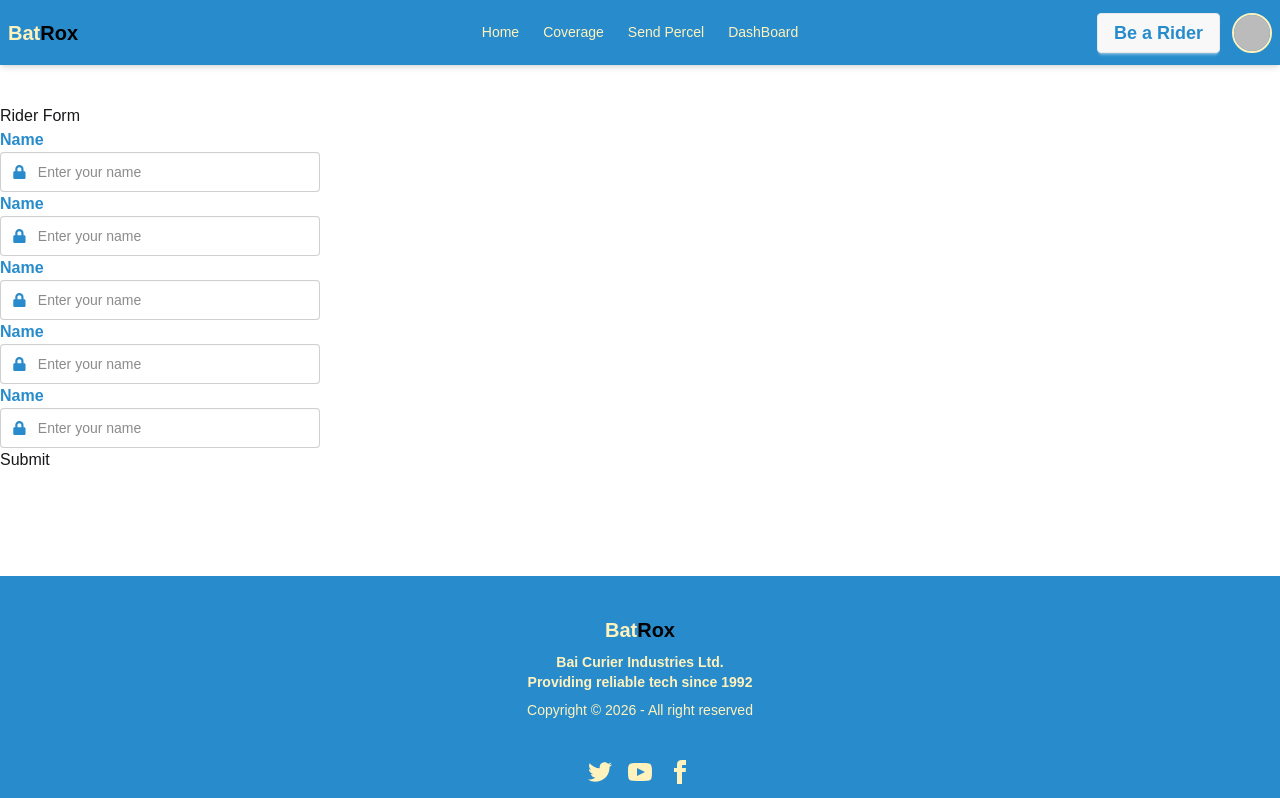
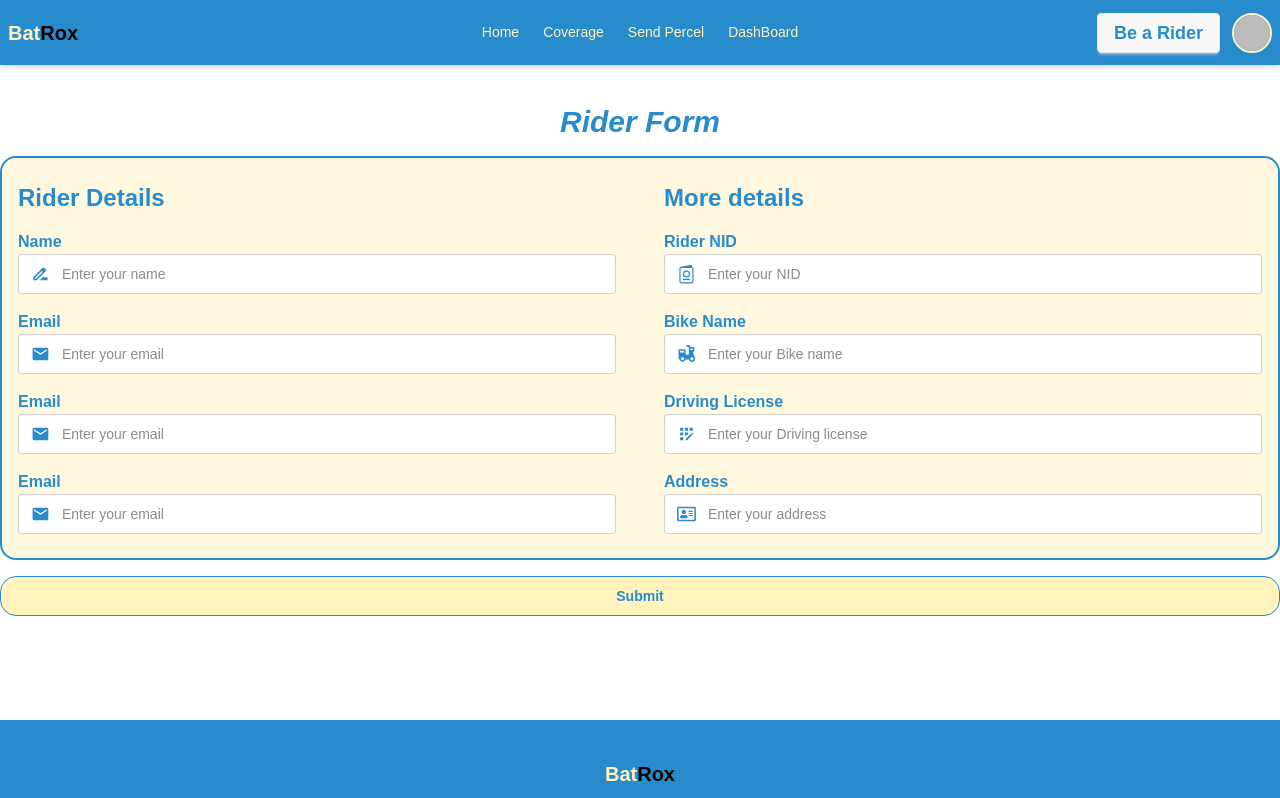
Before and after one commit to RohanR05/batrox-curier, a React (Vite) app: page /beARider in a window 1280 px wide. Shown: the top 798 px of the page. Built offline with nearby package versions, Linux system fonts and the light colour scheme; no server answers; sample sign-in values are in the browser's storage.

Commit message:
stand form structure

```diff
--- a/src/pages/BeARider/BeARider.jsx
+++ b/src/pages/BeARider/BeARider.jsx
@@ -1,6 +1,13 @@
 import React from "react";
 import { useForm } from "react-hook-form";
-import { FaLock } from "react-icons/fa";
+import { BsPassport } from "react-icons/bs";
+import { FaLock, FaRegAddressCard } from "react-icons/fa";
+import {
+  MdAppRegistration,
+  MdDriveFileRenameOutline,
+  MdEmail,
+} from "react-icons/md";
+import { RiEBike2Fill } from "react-icons/ri";
 
 const BeARider = () => {
   const {
@@ -15,14 +22,24 @@ const BeARider = () => {
 
   return (
     <div>
-      <h2>Rider Form</h2>
+      <h2 className="text-3xl font-semibold italic text-secondary text-center my-4">
+        Rider Form
+      </h2>
+      {/* be a rider form */}
       <form onSubmit={handleSubmit(handleRiderForm)}>
+        {/* total form */}
+        <div className="grid grid-cols-1 md:grid-cols-2 gap-12 border-2 rounded-2xl p-4 py-6 border-secondary bg-primary/50">
+          {/* rider details */}
+          <div className="space-y-4">
+            <h2 className="text-2xl font-semibold text-secondary">
+              Rider Details
+            </h2>{" "}
             {/* Name */}
             <div>
               <label className="label font-semibold text-secondary">Name</label>
 
-          <label className="input input-bordered flex items-center gap-3">
-            <FaLock className="text-secondary" />
+              <label className="input input-bordered flex items-center gap-3 w-full">
+                <MdDriveFileRenameOutline className="text-secondary text-xl" />
                 <input
                   type="text"
                   className="grow"
@@ -37,83 +54,182 @@ const BeARider = () => {
                 <p className="text-error text-sm mt-1">{errors.name.message}</p>
               )}
             </div>
+            {/* email */}
             <div>
-          <label className="label font-semibold text-secondary">Name</label>
+              <label className="label font-semibold text-secondary">
+                Email
+              </label>
 
-          <label className="input input-bordered flex items-center gap-3">
-            <FaLock className="text-secondary" />
+              <label className="input input-bordered flex items-center gap-3 w-full">
+                <MdEmail className="text-secondary text-xl" />
                 <input
                   type="text"
                   className="grow"
-              placeholder="Enter your name"
-              {...register("name", {
-                required: "Name is required",
+                  placeholder="Enter your email"
+                  {...register("email", {
+                    required: "Email is required",
                   })}
                 />
               </label>
 
-          {errors.name && (
-            <p className="text-error text-sm mt-1">{errors.name.message}</p>
+              {errors.email && (
+                <p className="text-error text-sm mt-1">
+                  {errors.email.message}
+                </p>
               )}
             </div>
+            {/* region */}
             <div>
-          <label className="label font-semibold text-secondary">Name</label>
+              <label className="label font-semibold text-secondary">
+                Email
+              </label>
 
-          <label className="input input-bordered flex items-center gap-3">
-            <FaLock className="text-secondary" />
+              <label className="input input-bordered flex items-center gap-3 w-full">
+                <MdEmail className="text-secondary text-xl" />
                 <input
                   type="text"
                   className="grow"
-              placeholder="Enter your name"
-              {...register("name", {
-                required: "Name is required",
+                  placeholder="Enter your email"
+                  {...register("email", {
+                    required: "Email is required",
                   })}
                 />
               </label>
 
-          {errors.name && (
-            <p className="text-error text-sm mt-1">{errors.name.message}</p>
+              {errors.email && (
+                <p className="text-error text-sm mt-1">
+                  {errors.email.message}
+                </p>
               )}
             </div>
+            {/* district */}
             <div>
-          <label className="label font-semibold text-secondary">Name</label>
+              <label className="label font-semibold text-secondary">
+                Email
+              </label>
 
-          <label className="input input-bordered flex items-center gap-3">
-            <FaLock className="text-secondary" />
+              <label className="input input-bordered flex items-center gap-3 w-full">
+                <MdEmail className="text-secondary text-xl" />
                 <input
                   type="text"
                   className="grow"
-              placeholder="Enter your name"
-              {...register("name", {
-                required: "Name is required",
+                  placeholder="Enter your email"
+                  {...register("email", {
+                    required: "Email is required",
                   })}
                 />
               </label>
 
-          {errors.name && (
-            <p className="text-error text-sm mt-1">{errors.name.message}</p>
+              {errors.email && (
+                <p className="text-error text-sm mt-1">
+                  {errors.email.message}
+                </p>
               )}
             </div>
+          </div>
+          {/* more details */}
+          <div className="space-y-4">
+            <h2 className="text-2xl font-semibold text-secondary">
+              More details
+            </h2>
+            {/* NID */}
             <div>
-          <label className="label font-semibold text-secondary">Name</label>
+              <label className="label font-semibold text-secondary">
+                Rider NID
+              </label>
 
-          <label className="input input-bordered flex items-center gap-3">
-            <FaLock className="text-secondary" />
+              <label className="input input-bordered flex items-center gap-3 w-full">
+                <BsPassport className="text-secondary text-xl" />
                 <input
                   type="text"
                   className="grow"
-              placeholder="Enter your name"
-              {...register("name", {
-                required: "Name is required",
+                  placeholder="Enter your NID"
+                  {...register("nid", {
+                    required: "NID is required",
                   })}
                 />
               </label>
 
-          {errors.name && (
-            <p className="text-error text-sm mt-1">{errors.name.message}</p>
+              {errors.nid && (
+                <p className="text-error text-sm mt-1">{errors.nid.message}</p>
               )}
             </div>
-        <input type="submit" />
+            {/* Bike Name */}
+            <div>
+              <label className="label font-semibold text-secondary">
+                Bike Name
+              </label>
+
+              <label className="input input-bordered flex items-center gap-3 w-full">
+                <RiEBike2Fill className="text-secondary text-xl" />
+                <input
+                  type="text"
+                  className="grow"
+                  placeholder="Enter your Bike name"
+                  {...register("bike", {
+                    required: "Bike Name is required",
+                  })}
+                />
+              </label>
+
+              {errors.bike && (
+                <p className="text-error text-sm mt-1">{errors.bike.message}</p>
+              )}
+            </div>
+            {/*Driving Licanse*/}
+            <div>
+              <label className="label font-semibold text-secondary">
+                Driving License
+              </label>
+
+              <label className="input input-bordered flex items-center gap-3 w-full">
+                <MdAppRegistration className="text-secondary text-xl" />
+                <input
+                  type="text"
+                  className="grow"
+                  placeholder="Enter your Driving license"
+                  {...register("license", {
+                    required: "License is required",
+                  })}
+                />
+              </label>
+
+              {errors.license && (
+                <p className="text-error text-sm mt-1">{errors.license.message}</p>
+              )}
+            </div>{" "}
+            {/* address */}
+            <div>
+              <label className="label font-semibold text-secondary">
+                Address
+              </label>
+
+              <label className="input input-bordered flex items-center gap-3 w-full">
+                <FaRegAddressCard className="text-secondary text-xl" />
+                <input
+                  type="text"
+                  className="grow"
+                  placeholder="Enter your address"
+                  {...register("address", {
+                    required: "Address is required",
+                  })}
+                />
+              </label>
+
+              {errors.address && (
+                <p className="text-error text-sm mt-1">
+                  {errors.address.message}
+                </p>
+              )}
+            </div>
+          </div>{" "}
+        </div>
+
+        {/* submit */}
+        <input
+          type="submit"
+          className="btn btn-secondary btn-outline w-full mt-4 rounded-2xl bg-primary hover:text-primary hover:bg-secondary"
+        />
       </form>
     </div>
   );
```
Lines whose indentation alone changed are shown as unchanged.
